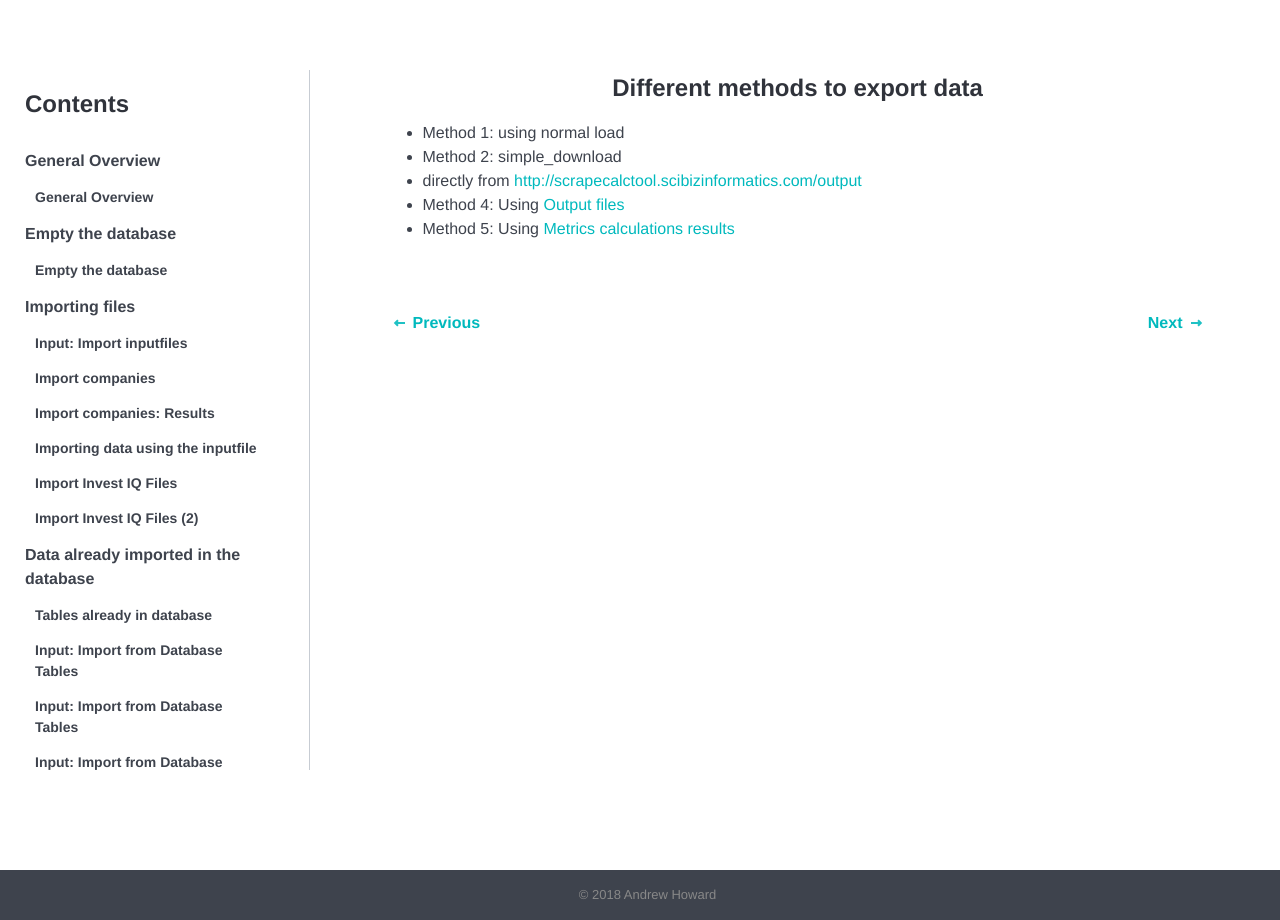
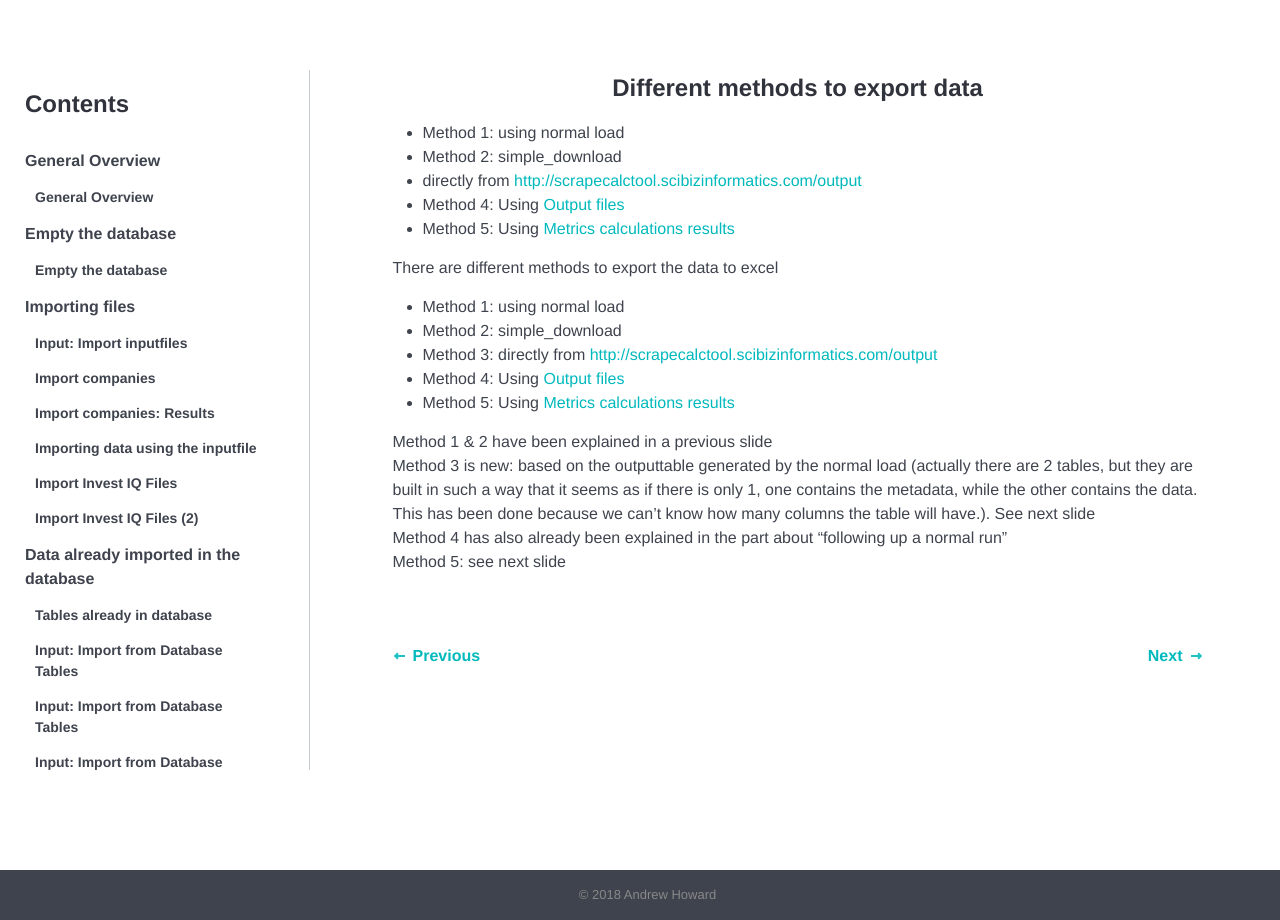
Before and after one commit to tkumpanenko/slides, a Jekyll site: the page built from _tutorials/060.html, in a window 1280 px wide. Built offline with Jekyll 4.4.1, drawn with Linux system fonts in a browser that asks for light colours.

Commit message:
Update from Forestry.io - 060.html

```diff
--- a/_tutorials/060.html
+++ b/_tutorials/060.html
@@ -4,14 +4,28 @@ topic: export
 order: 1
 date: 2018-01-18 19:31:06 +0000
 ---
-
-
 <h4>Different methods to export data</h4>
 
 <ul>
 	<li>Method 1: using normal load</li>
 	<li>Method 2: simple_download</li>
-	<li>directly from <a href="#">http://scrapecalctool.scibizinformatics.com/output</a></li>
-	<li>Method 4: Using <a href="#">Output files</a></li>
-	<li>Method 5: Using <a href="#">Metrics calculations results</a></li>
+	<li>directly from <a href="http://scrapecalctool.scibizinformatics.com/output/">http://scrapecalctool.scibizinformatics.com/output</a></li>
+	<li>Method 4: Using <a href="http://scrapecalctool.scibizinformatics.com/admin/base/admin_file/">Output files</a></li>
+	<li>Method 5: Using <a href="http://scrapecalctool.scibizinformatics.com/admin/base/output_last_run/">Metrics calculations results</a></li>
 </ul>
+
+<p>There are different methods to export the data to excel
+	<ul>
+		<li>Method 1: using normal load</li>
+		<li>Method 2: simple_download</li>
+		<li>Method 3: directly from <a href="http://scrapecalctool.scibizinformatics.com/output">http://scrapecalctool.scibizinformatics.com/output</a></li>
+		<li>Method 4: Using <a href="http://scrapecalctool.scibizinformatics.com/admin/base/admin_file/">Output files</a></li>
+		<li>Method 5: Using <a href="http://scrapecalctool.scibizinformatics.com/admin/base/output_last_run/">Metrics calculations results</a></li>
+	</ul>
+</p>
+
+<p>Method 1 & 2 have been explained in a previous slide <br>
+Method 3 is new: based on the outputtable generated by the normal load (actually there are 2 tables, but they are built in such a way that it seems as if there is only 1, one contains the metadata, while the other contains the data. This has been done because we can’t know how many columns the table will have.). See next slide <br>
+Method 4 has also already been explained in the part about “following up a normal run”<br>
+Method 5: see next slide
+</p>
```
